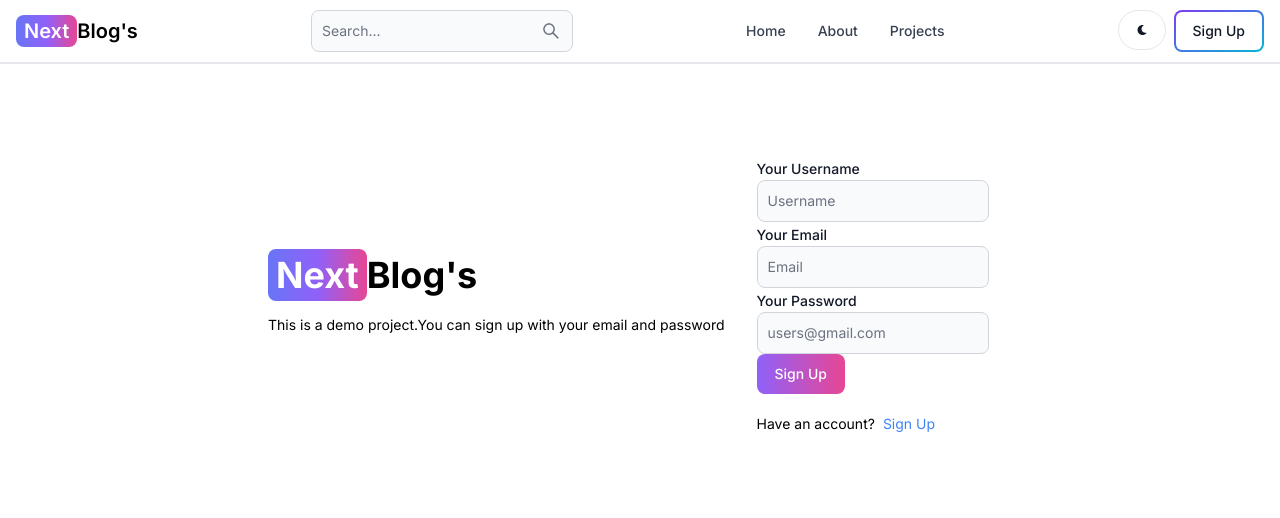
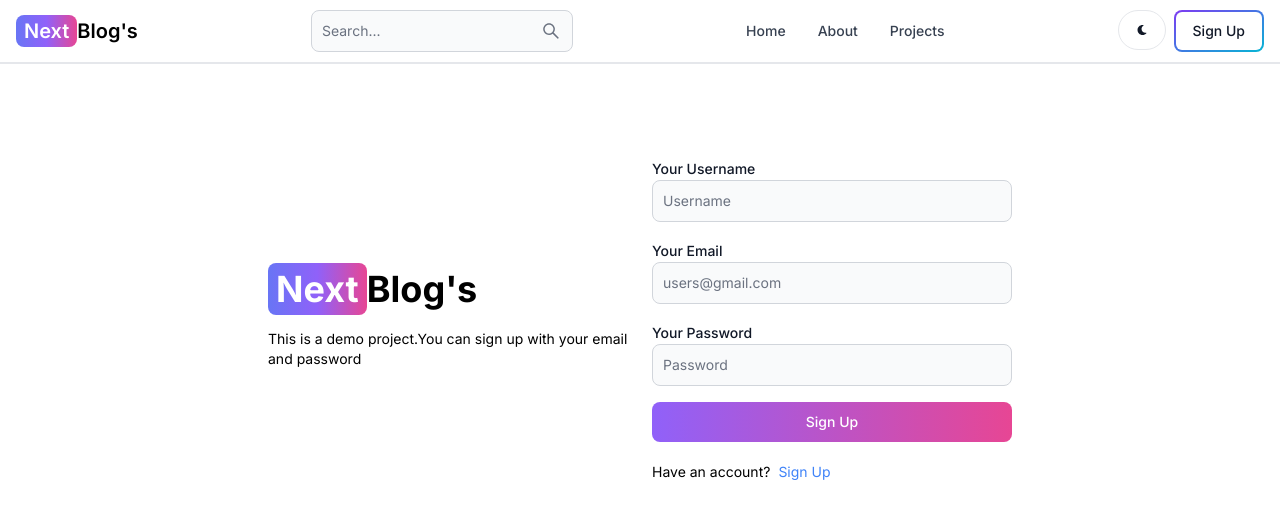
Before and after one commit to samimhub/blog-app, a Next.js app: page /sign-up in a window 1280 px wide. Shown: the top 518 px of the page. Built offline with nearby package versions, Linux system fonts and the light colour scheme.

Commit message:
Sign Up  commite

```diff
--- a/app/(header)/sign-up/page.jsx
+++ b/app/(header)/sign-up/page.jsx
@@ -1,12 +1,17 @@
+"use client"
+
 import { Button, Label, TextInput } from "flowbite-react"
 import Link from "next/link"
 
 function page() {
+  const handleChange =(e)=>{
+    console.log(e.target.value);
+  }
   return (
     <div className='min-h-screen mt-20 '>
-      <div className='flex p-3 max-w-3xl mx-auto flex-col md:flex-row md:items-center gap-8'>
+      <div className='flex p-3 max-w-3xl mx-auto flex-col md:flex-row md:items-center gap-6'>
         {/* Left */}
-        <div className=''>
+        <div className='flex-1'>
         <Link href='/' className='font-bold text-4xl dark:text-white'>
           <span className='px-2 py-1 bg-gradient-to-r from-indigo-500
           via-purple-500 to-pink-500 rounded-lg text-white'>Next</span>
@@ -17,19 +22,19 @@ function page() {
         </p>
         </div>
         {/*Right */}
-        <div className=''>
-          <form>
-            <div className="">
+        <div className='flex-1'>
+          <form className="flex flex-col gap-4">
+            <div>
             <Label value='Your Username'/>
-            <TextInput type='text' placeholder="Username" id="username"/>
+            <TextInput type='text' placeholder="Username" id="username" onChange={handleChange} autoComplete="off"/>
             </div>
-            <div className="">
+            <div>
             <Label value='Your Email'/>
-            <TextInput type='text' placeholder="Email" id="email"/>
+            <TextInput type='email' placeholder="users@gmail.com" id="email" onChange={handleChange} autoComplete="off"/>
             </div>
-            <div className="">
+            <div>
             <Label value='Your Password'/>
-            <TextInput type='text' placeholder="users@gmail.com" id="password"/>
+            <TextInput type='password' placeholder="Password" id="password" onChange={handleChange}/>
             </div>
             <Button gradientDuoTone='purpleToPink' type="submit">
               Sign Up
```
